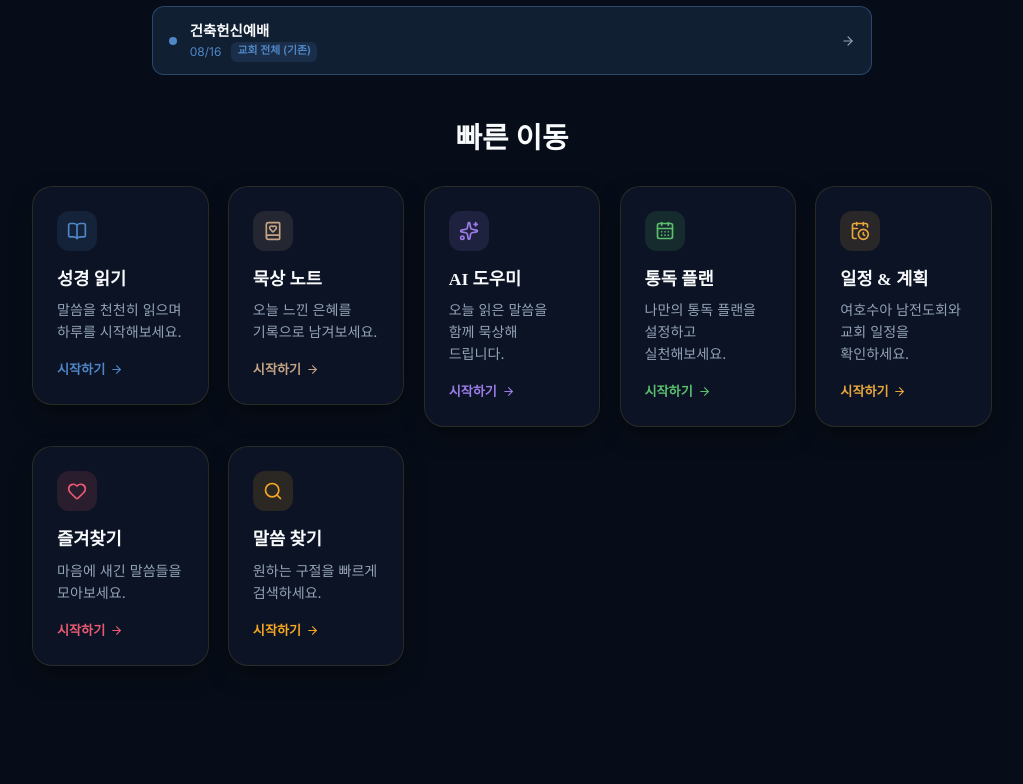
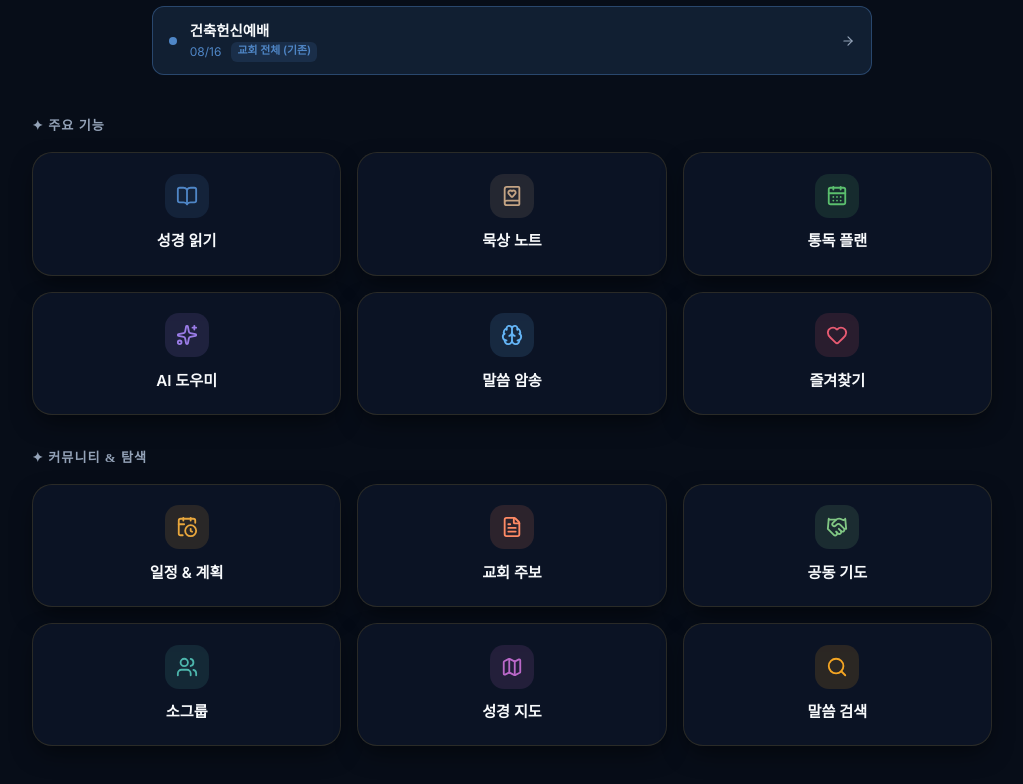
Before and after one commit to mjuy1-debug/bible-platform, a React (Vite) app in the folder bible-platform/: page /#/ in a window 1280 px wide. Shown: the part 1150-1934 px from the top of the page, without its empty margins (128-1151 px from the left). Before the commit the page ends 1912 px from the top, so only its background shows below. Built offline with nearby package versions, Linux system fonts and the light colour scheme; no server answers.

Commit message:
style: rename Joshua to BethelChurch and revamp home layout

```diff
--- a/bible-platform/src/pages/Home.jsx
+++ b/bible-platform/src/pages/Home.jsx
@@ -2,19 +2,29 @@ import React, { useContext, useEffect, useState, useMemo } from 'react';
 import { Link } from 'react-router-dom';
 // eslint-disable-next-line no-unused-vars
 import { motion, AnimatePresence } from 'framer-motion';
-import { BookOpen, Sparkles, CalendarDays, BookHeart, ArrowRight, Heart, Search, CalendarClock, Clock, X, MapPin, AlignLeft } from 'lucide-react';
+import { BookOpen, Sparkles, CalendarDays, BookHeart, ArrowRight, Heart, Search, CalendarClock, Clock, X, MapPin, AlignLeft, Users, Handshake, Map, FileText, Brain } from 'lucide-react';
 import { UserContext } from '../context/UserContext';
 import { CATEGORY_COLORS, CATEGORY_LABELS, getUpcomingEvents } from '../data/scheduleData';
 import { getTodayVerse } from '../data/dailyVerses';
 
-const QUICK_LINKS = [
-  { to: '/read',      icon: BookOpen,      title: '성경 읽기',    desc: '말씀을 천천히 읽으며 하루를 시작해보세요.', color: '#4f86c6' },
-  { to: '/devotion',  icon: BookHeart,     title: '묵상 노트',    desc: '오늘 느낀 은혜를 기록으로 남겨보세요.', color: '#c4a484' },
-  { to: '/ai',        icon: Sparkles,      title: 'AI 도우미',    desc: '오늘 읽은 말씀을 함께 묵상해 드립니다.', color: '#9b7de8' },
-  { to: '/plan',      icon: CalendarDays,  title: '통독 플랜',    desc: '나만의 통독 플랜을 설정하고 실천해보세요.', color: '#5bbf6e' },
-  { to: '/schedule',  icon: CalendarClock, title: '일정 & 계획',  desc: '여호수아 남전도회와 교회 일정을 확인하세요.', color: '#e8a73d' },
-  { to: '/favorites', icon: Heart,         title: '즐겨찾기',     desc: '마음에 새긴 말씀들을 모아보세요.', color: '#e85b72' },
-  { to: '/search',    icon: Search,        title: '말씀 찾기',    desc: '원하는 구절을 빠르게 검색하세요.', color: '#f5a623' },
+// 홈화면 퀵 링크 - 주요 기능
+const MAIN_LINKS = [
+  { to: '/read',       icon: BookOpen,     title: '성경 읽기',   color: '#4f86c6' },
+  { to: '/devotion',   icon: BookHeart,    title: '묵상 노트',   color: '#c4a484' },
+  { to: '/plan',       icon: CalendarDays, title: '통독 플랜',   color: '#5bbf6e' },
+  { to: '/ai',         icon: Sparkles,     title: 'AI 도우미',   color: '#9b7de8' },
+  { to: '/memorize',   icon: Brain,        title: '말씀 암송',   color: '#64b5f6' },
+  { to: '/favorites',  icon: Heart,        title: '즐겨찾기',    color: '#e85b72' },
+];
+
+// 커뮤니티 & 기타
+const COMMUNITY_LINKS = [
+  { to: '/schedule',   icon: CalendarClock, title: '일정 & 계획',  color: '#e8a73d' },
+  { to: '/bulletin',   icon: FileText,      title: '교회 주보',   color: '#ff8a65' },
+  { to: '/prayer-wall',icon: Handshake,     title: '공동 기도',   color: '#81c784' },
+  { to: '/groups',     icon: Users,         title: '소그룹',        color: '#4db6ac' },
+  { to: '/bible-map',  icon: Map,           title: '성경 지도',   color: '#ba68c8' },
+  { to: '/search',     icon: Search,        title: '말씀 검색',   color: '#f5a623' },
 ];
 
 const Home = () => {
@@ -62,7 +72,7 @@ const Home = () => {
             background: 'linear-gradient(135deg, var(--text-primary) 40%, var(--accent-gold))',
             WebkitBackgroundClip: 'text', WebkitTextFillColor: 'transparent' }}
           initial={{ opacity: 0, y: 20 }} animate={{ opacity: 1, y: 0 }} transition={{ delay: 0.2 }}>
-          Joshua 말씀묵상
+          BethelChurch 말씀묵상
         </motion.h1>
         <motion.p style={{ color: 'var(--text-secondary)', fontSize: '0.95rem' }}
           initial={{ opacity: 0 }} animate={{ opacity: 1 }} transition={{ delay: 0.35 }}>
@@ -161,27 +171,45 @@ const Home = () => {
         </motion.div>
       )}
 
-      {/* Quick Links */}
+      {/* Quick Links - Main Features */}
+      <div style={{ maxWidth: '960px', margin: '0 auto 2rem' }}>
+        <h2 className="serif-font" style={{ fontSize: 'clamp(1.1rem, 2.5vw, 1.4rem)', marginBottom: '1rem', color: 'var(--text-secondary)', letterSpacing: '1px', textTransform: 'uppercase', fontSize: '0.82rem', fontWeight: 700 }}>✦ 주요 기능</h2>
+        <div style={{ display: 'grid', gridTemplateColumns: 'repeat(3, 1fr)', gap: 'clamp(0.6rem, 1.5vw, 1rem)' }}>
+          {MAIN_LINKS.map(({ to, icon: Icon, title, color }, i) => (
+            <motion.div key={to} initial={{ opacity: 0, y: 15 }} animate={{ opacity: 1, y: 0 }} transition={{ delay: 0.55 + i * 0.06 }}>
+              <Link to={to} style={{ textDecoration: 'none' }}>
+                <div className="glass-card" style={{ padding: 'clamp(0.9rem, 2.5vw, 1.3rem)', textAlign: 'center',
+                  transition: 'transform 0.2s, border-color 0.2s', cursor: 'pointer' }}
+                  onMouseOver={e => { e.currentTarget.style.transform = 'translateY(-3px)'; e.currentTarget.style.borderColor = color; }}
+                  onMouseOut={e => { e.currentTarget.style.transform = ''; e.currentTarget.style.borderColor = ''; }}>
+                  <div style={{ width: '44px', height: '44px', borderRadius: '14px', background: color + '22',
+                    display: 'flex', alignItems: 'center', justifyContent: 'center', margin: '0 auto 0.7rem' }}>
+                    <Icon size={22} color={color} />
+                  </div>
+                  <p style={{ fontSize: 'clamp(0.82rem, 2vw, 0.95rem)', fontWeight: 700, color: 'var(--text-primary)' }}>{title}</p>
+                </div>
+              </Link>
+            </motion.div>
+          ))}
+        </div>
+      </div>
+
+      {/* Quick Links - Community */}
       <div style={{ maxWidth: '960px', margin: '0 auto' }}>
-        <h2 className="serif-font" style={{ fontSize: 'clamp(1.3rem, 3vw, 1.8rem)', marginBottom: '1.5rem', textAlign: 'center' }}>빠른 이동</h2>
-        <div style={{ display: 'grid', gridTemplateColumns: 'repeat(auto-fit, minmax(min(160px, 100%), 1fr))', gap: 'clamp(0.75rem, 2vw, 1.2rem)' }}>
-          {/* eslint-disable-next-line no-unused-vars */}
-          {QUICK_LINKS.map(({ to, icon: Icon, title, desc, color }, i) => (
-            <motion.div key={to} initial={{ opacity: 0, y: 20 }} animate={{ opacity: 1, y: 0 }} transition={{ delay: 0.6 + i * 0.07 }}>
-              <Link to={to} style={{ display: 'block', textDecoration: 'none' }}>
-                <div className="glass-card" style={{ height: '100%', padding: 'clamp(1rem, 3vw, 1.5rem)',
-                  transition: 'transform 0.25s, box-shadow 0.25s, border-color 0.25s' }}
-                  onMouseOver={e => { e.currentTarget.style.transform = 'translateY(-4px)'; e.currentTarget.style.borderColor = color; }}
+        <h2 style={{ fontSize: '0.82rem', fontWeight: 700, marginBottom: '1rem', color: 'var(--text-secondary)', letterSpacing: '1px', textTransform: 'uppercase' }}>✦ 커뮤니티 & 탐색</h2>
+        <div style={{ display: 'grid', gridTemplateColumns: 'repeat(3, 1fr)', gap: 'clamp(0.6rem, 1.5vw, 1rem)' }}>
+          {COMMUNITY_LINKS.map(({ to, icon: Icon, title, color }, i) => (
+            <motion.div key={to} initial={{ opacity: 0, y: 15 }} animate={{ opacity: 1, y: 0 }} transition={{ delay: 0.7 + i * 0.06 }}>
+              <Link to={to} style={{ textDecoration: 'none' }}>
+                <div className="glass-card" style={{ padding: 'clamp(0.9rem, 2.5vw, 1.3rem)', textAlign: 'center',
+                  transition: 'transform 0.2s, border-color 0.2s', cursor: 'pointer' }}
+                  onMouseOver={e => { e.currentTarget.style.transform = 'translateY(-3px)'; e.currentTarget.style.borderColor = color; }}
                   onMouseOut={e => { e.currentTarget.style.transform = ''; e.currentTarget.style.borderColor = ''; }}>
-                  <div style={{ width: '40px', height: '40px', borderRadius: '12px', background: color + '22',
-                    display: 'flex', alignItems: 'center', justifyContent: 'center', marginBottom: '0.9rem' }}>
-                    <Icon size={20} color={color} />
+                  <div style={{ width: '44px', height: '44px', borderRadius: '14px', background: color + '22',
+                    display: 'flex', alignItems: 'center', justifyContent: 'center', margin: '0 auto 0.7rem' }}>
+                    <Icon size={22} color={color} />
                   </div>
-                  <h3 style={{ fontSize: 'clamp(0.95rem, 2.2vw, 1.1rem)', marginBottom: '0.4rem', color: 'var(--text-primary)' }}>{title}</h3>
-                  <p style={{ color: 'var(--text-secondary)', fontSize: 'clamp(0.78rem, 1.8vw, 0.88rem)', lineHeight: 1.55, wordBreak: 'keep-all' }}>{desc}</p>
-                  <div style={{ display: 'flex', alignItems: 'center', gap: '0.3rem', marginTop: '1rem', color, fontSize: '0.82rem', fontWeight: 600 }}>
-                    시작하기 <ArrowRight size={13} />
-                  </div>
+                  <p style={{ fontSize: 'clamp(0.82rem, 2vw, 0.95rem)', fontWeight: 700, color: 'var(--text-primary)' }}>{title}</p>
                 </div>
               </Link>
             </motion.div>
--- a/bible-platform/src/pages/Schedule.jsx
+++ b/bible-platform/src/pages/Schedule.jsx
@@ -136,7 +136,7 @@ const Schedule = () => {
       {/* Header */}
       <div style={{ textAlign: 'center', marginBottom: '2rem' }}>
         <h2 className="serif-font" style={{ fontSize: 'clamp(1.8rem, 5vw, 2.5rem)', color: 'var(--accent-gold)' }}>
-          여호수아 일정 & 계획
+          BethelChurch 일정 & 계획
         </h2>
         <p style={{ color: 'var(--text-secondary)', fontSize: '0.9rem' }}>
           남전도회 · 교회 전체 일정을 한눈에 확인하세요
@@ -203,14 +203,14 @@ const Schedule = () => {
         <div>
           {/* Annual Plan Files Buttons */}
           <div style={{ display: 'flex', gap: '1rem', justifyContent: 'center', marginBottom: '1.5rem', flexWrap: 'wrap' }}>
-            <button onClick={() => setViewFile({ type: 'joshua', title: '여호수아 연간계획표' })}
+            <button onClick={() => setViewFile({ type: 'joshua', title: 'BethelChurch 연간계획표' })}
               style={{
                 display: 'flex', alignItems: 'center', gap: '0.5rem',
                 padding: '0.6rem 1.2rem', borderRadius: '8px',
                 background: 'rgba(212,175,55,0.15)', border: '1px solid var(--accent-gold)',
                 color: 'var(--accent-gold)', fontWeight: 600, fontSize: '0.9rem', cursor: 'pointer', transition: 'all 0.2s'
               }}>
-              <CalendarDays size={16} /> 여호수아 계획표 열기
+              <CalendarDays size={16} /> BethelChurch 계획표 열기
             </button>
             <button onClick={() => setViewFile({ type: 'church', title: '교회 전체 연간계획표' })}
               style={{
```
